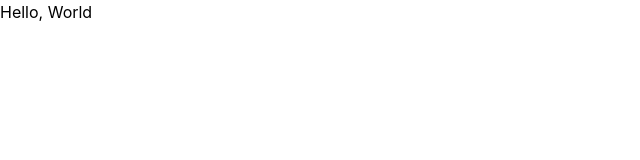
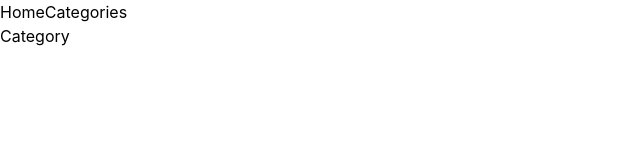
Before and after one commit to HaihengDev/Mart-Management-System-Frontend, a React (Vite) app: page /categories in a window 1280 px wide. Shown: the top 160 px of the page, without its empty margins (0-640 px from the left). Built offline with nearby package versions, Linux system fonts and the light colour scheme.

Commit message:
feat: implement routing with Home, Categories, and Error pages; add NavBar component

```diff
--- a/src/App.jsx
+++ b/src/App.jsx
@@ -1,5 +1,20 @@
+import { BrowserRouter, Routes, Route } from 'react-router-dom';
+import Home from './pages/Home';
+import Categories from './pages/Categories';
+import Error from './pages/Error';
+import NavBar from './components/NavBar';
+
 const App = () => {
-  return <h1>Hello, World</h1>
-}
+  return (
+    <BrowserRouter>
+      <NavBar />
+      <Routes>
+        <Route path="/" element={<Home />} />
+        <Route path="/categories" element={<Categories />} />
+        <Route path="*" element={<Error />} />
+      </Routes>
+    </BrowserRouter>
+  );
+};
 
 export default App;
--- a/src/components/NavBar.jsx
+++ b/src/components/NavBar.jsx
@@ -1 +1,10 @@
-export default function NavBar() {}
+import { NavLink } from 'react-router-dom';
+
+export default function NavBar() {
+  return (
+    <nav>
+      <NavLink to="/">Home</NavLink>
+      <NavLink to="/categories">Categories</NavLink>
+    </nav>
+  );
+}
--- /dev/null
+++ b/src/pages/Categories.jsx
@@ -0,0 +1,3 @@
+export default function Categories() {
+  return <h1>Category</h1>;
+}
--- /dev/null
+++ b/src/pages/Error.jsx
@@ -0,0 +1,3 @@
+export default function Error() {
+  return <h1>Error</h1>;
+}
--- /dev/null
+++ b/src/pages/Home.jsx
@@ -0,0 +1,3 @@
+export default function Home() {
+  return <h1>Home</h1>;
+}
```
